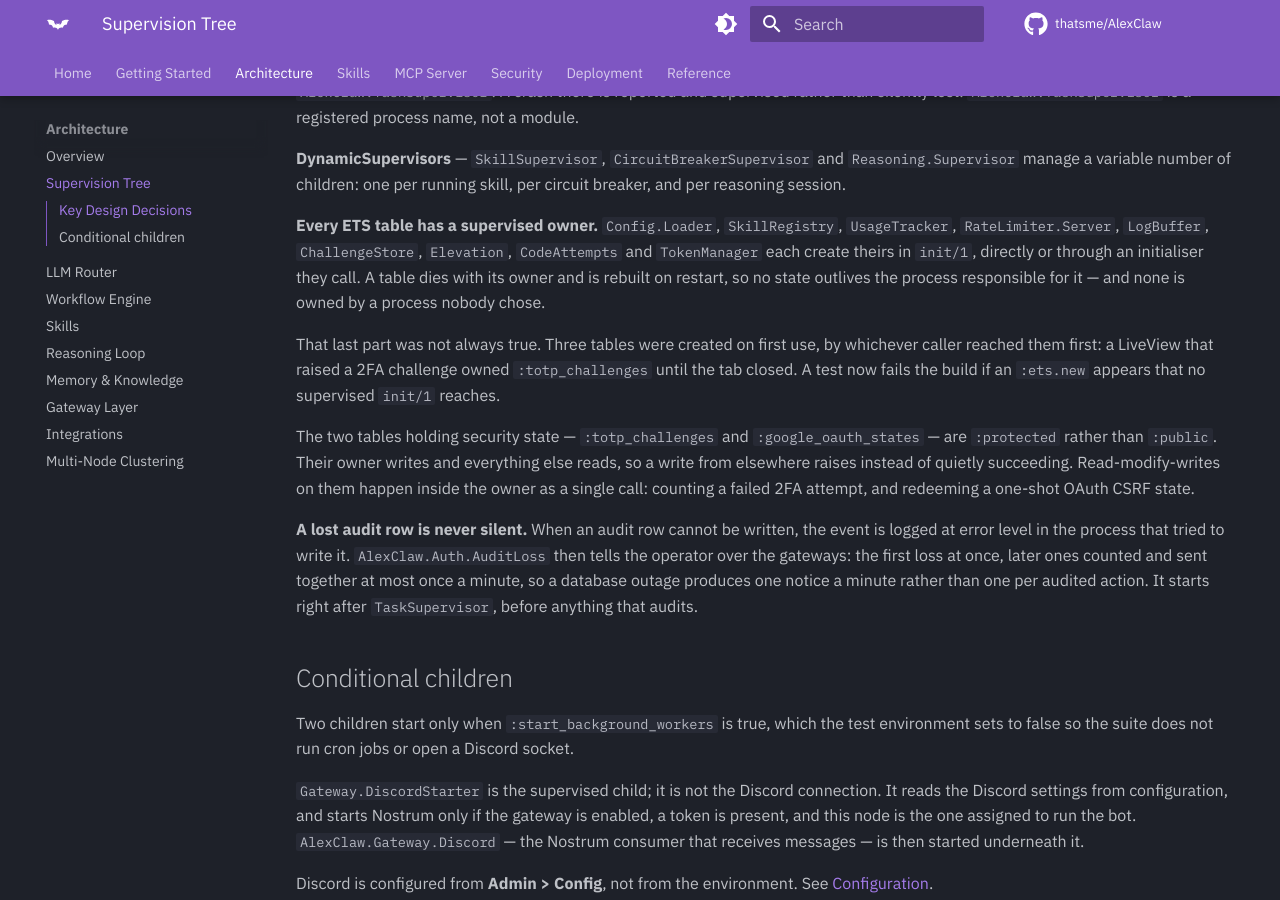
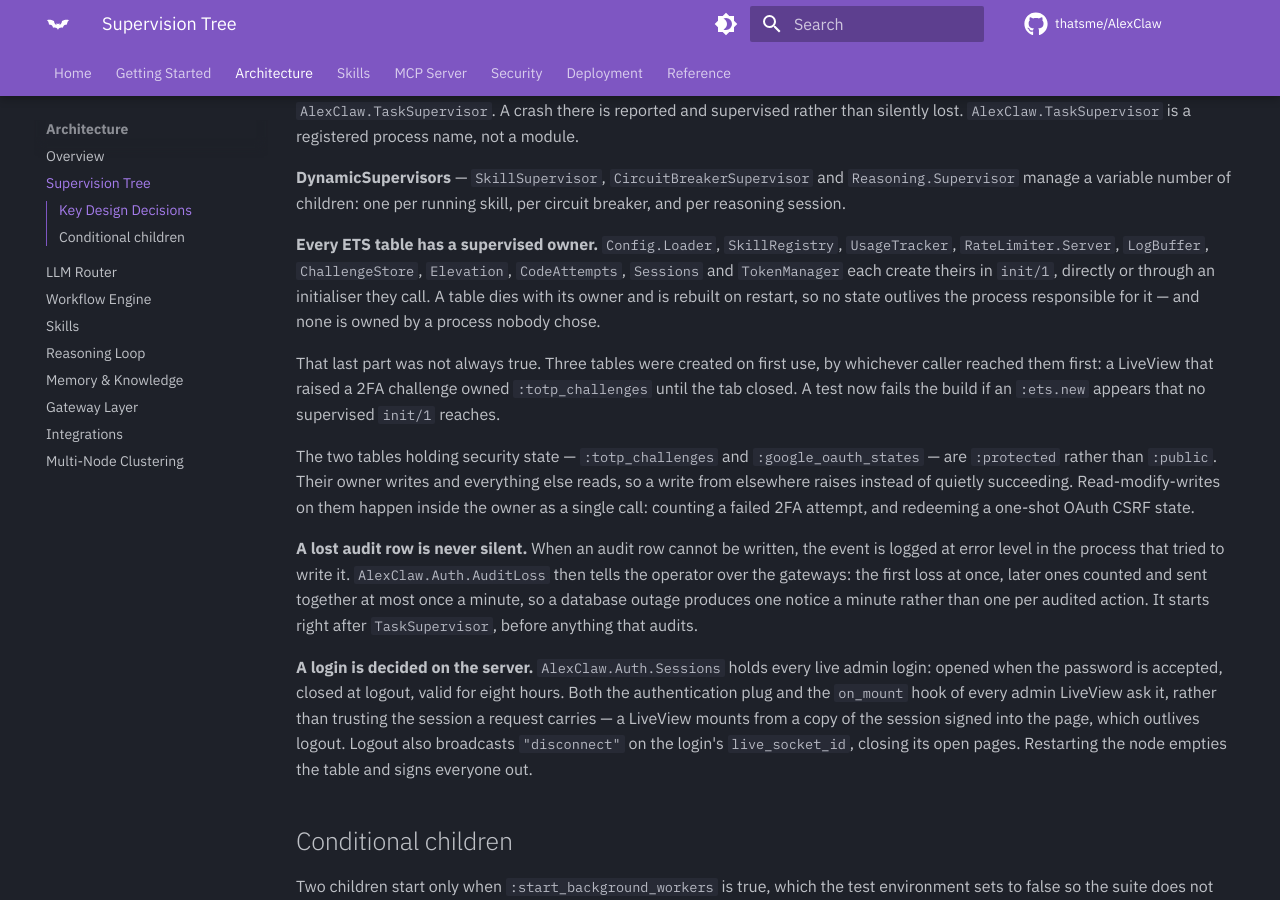
Before and after one commit to thatsme/AlexClaw, an MkDocs documentation site: the page built from docs/architecture/supervision-tree.md, in a window 1280 px wide and 900 px high, scrolled down 1027 px. Built offline with MkDocs 1.6.1 and Material for MkDocs 9.7.7, drawn with Linux system fonts in a browser that asks for light colours; comment, search, counter and statistics services are not loaded; some of the changed text lies outside the part shown.

Commit message:
fix(auth): a LiveView page stops working when its login does
A LiveView mounts from a copy of the session signed into the page, which
LiveView accepts for two weeks and which logout cannot reach. No mount
checked who was signed in: a page rendered before logout, or before the
eight-hour expiry, connected afterwards and showed configuration, logs
and memory. Writes stayed refused, because elevation is keyed to the
server-side sid.

AlexClaw.Auth.Sessions holds every live login on the server: opened when
the password is accepted, closed at logout, eight hours at most. Every
core page now mounts inside live_session :authenticated, whose on_mount
hook asks Sessions with the sid the copy holds, and RequireAuth asks the
same question for HTTP. The cookie's own :authenticated and
:authenticated_at are gone. Login sets live_socket_id, named by the
sid's fingerprint; logout broadcasts "disconnect" on it.

Tests, failing before the fix: a page rendered before logout cannot
connect after it; one rendered while fresh cannot connect once expired;
one whose login was closed cannot connect; logout disconnects exactly
that login's pages. Restarting the node signs everyone out.

```diff
--- a/docs/architecture/supervision-tree.md
+++ b/docs/architecture/supervision-tree.md
@@ -21,6 +21,7 @@ AlexClaw.Application (one_for_one)
   ├── AlexClaw.Auth.ChallengeStore       # Owns the pending-2FA table
   ├── AlexClaw.Auth.Elevation            # Owns the admin elevation table
   ├── AlexClaw.Auth.CodeAttempts         # Owns the 2FA code attempt counters
+  ├── AlexClaw.Auth.Sessions             # Owns the live admin login table
   ├── Registry (AlexClaw.CircuitBreakerRegistry)  # Per-skill breaker registry
   ├── AlexClaw.Skills.CircuitBreakerSupervisor  # DynamicSupervisor
   ├── AlexClaw.SkillSupervisor           # DynamicSupervisor — skill worker processes
@@ -54,7 +55,7 @@ skill, per circuit breaker, and per reasoning session.
 
 **Every ETS table has a supervised owner.** `Config.Loader`, `SkillRegistry`,
 `UsageTracker`, `RateLimiter.Server`, `LogBuffer`, `ChallengeStore`,
-`Elevation`, `CodeAttempts` and `TokenManager` each create theirs in `init/1`, directly or through an
+`Elevation`, `CodeAttempts`, `Sessions` and `TokenManager` each create theirs in `init/1`, directly or through an
 initialiser they call. A table dies with its owner and is rebuilt on restart,
 so no state outlives the process responsible for it — and none is owned by a
 process nobody chose.
@@ -78,6 +79,15 @@ loss at once, later ones counted and sent together at most once a minute, so a
 database outage produces one notice a minute rather than one per audited
 action. It starts right after `TaskSupervisor`, before anything that audits.
 
+**A login is decided on the server.** `AlexClaw.Auth.Sessions` holds every live
+admin login: opened when the password is accepted, closed at logout, valid for
+eight hours. Both the authentication plug and the `on_mount` hook of every
+admin LiveView ask it, rather than trusting the session a request carries — a
+LiveView mounts from a copy of the session signed into the page, which
+outlives logout. Logout also broadcasts `"disconnect"` on the login's
+`live_socket_id`, closing its open pages. Restarting the node empties the
+table and signs everyone out.
+
 ## Conditional children
 
 Two children start only when `:start_background_workers` is true, which the test
```
Also changed, not shown: 17 other files.
